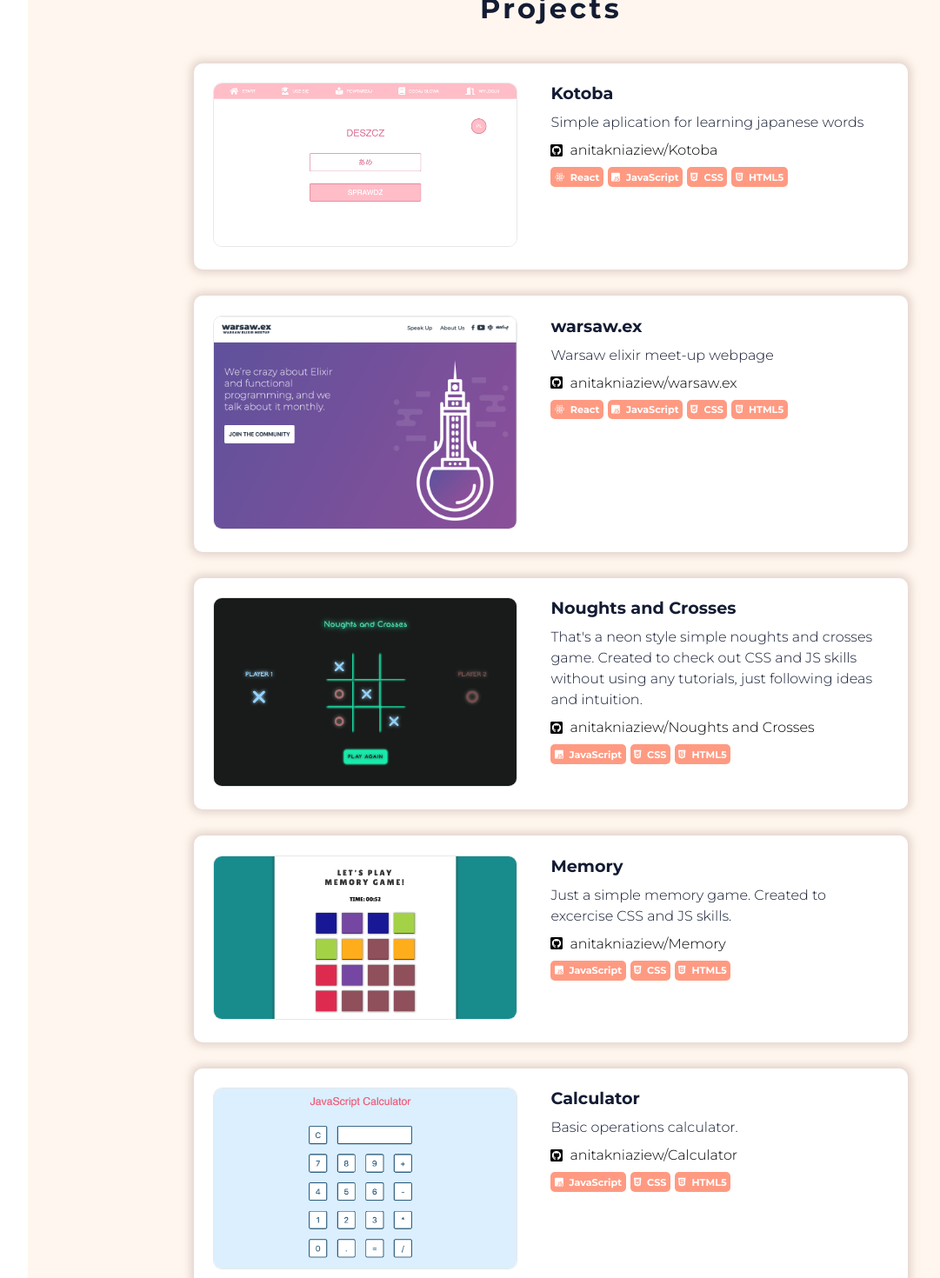
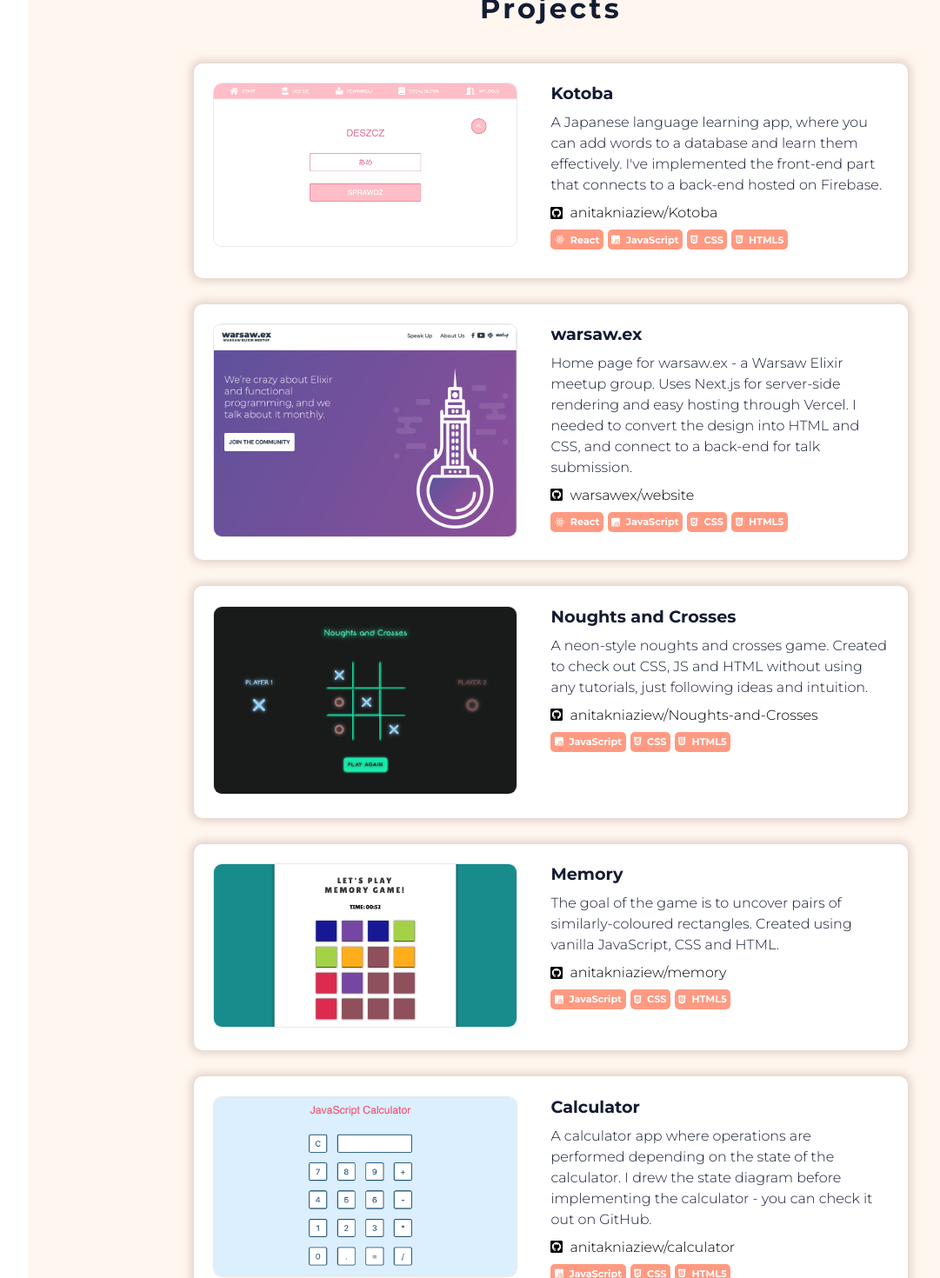
Before and after one commit to anitakniaziew/website, a Next.js app: page / in a window 1280 px wide. Shown: the part 880-2350 px from the top of the page at 87% size, without its empty margins (45-1126 px from the left). Built offline with nearby package versions, Linux system fonts and the light colour scheme.

Commit message:
Improve copywriting in Projects

```diff
--- a/components/Project.js
+++ b/components/Project.js
@@ -21,7 +21,7 @@ export default class Project extends React.Component {
               icon={faGithubSquare}
               className={styles.gitHubIcon}
             ></FontAwesomeIcon>
-            anitakniaziew/{this.props.name}
+            {this.props.git.replace("https://github.com/", "")}
           </a>
           <ul className={styles.techList}>
             {this.props.stacks.map((tech) => (
--- a/components/Projects.js
+++ b/components/Projects.js
@@ -7,40 +7,40 @@ export default function Projects(props) {
       <Project
         name="Kotoba"
         href="https://app.kotoba.dev"
-        img="./kotoba.png"
-        description="Simple aplication for learning japanese words"
+        img="/kotoba.png"
+        description="A Japanese language learning app, where you can add words to a database and learn them effectively. I've implemented the front-end part that connects to a back-end hosted on Firebase."
         git="https://github.com/anitakniaziew/Kotoba"
         stacks={["react", "js", "css", "html"]}
       ></Project>
       <Project
         name="warsaw.ex"
         href="https://www.warsawex.org/"
-        img="./warsaw-ex.png"
-        description="Warsaw elixir meet-up webpage"
-        git="https://github.com/anitakniaziew/Kotoba"
+        img="/warsaw-ex.png"
+        description="Home page for warsaw.ex - a Warsaw Elixir meetup group. Uses Next.js for server-side rendering and easy hosting through Vercel. I needed to convert the design into HTML and CSS, and connect to a back-end for talk submission."
+        git="https://github.com/warsawex/website"
         stacks={["react", "js", "css", "html"]}
       ></Project>
       <Project
         name="Noughts and Crosses"
         href="https://anitakniaziew.github.io/Noughts-and-Crosses/noughtsCrosses.html"
-        img="./ox.png"
-        description="That's a neon style simple noughts and crosses game. Created to check out CSS and JS skills without using any tutorials, just following ideas and intuition."
+        img="/ox.png"
+        description="A neon-style noughts and crosses game. Created to check out CSS, JS and HTML without using any tutorials, just following ideas and intuition."
         git="https://github.com/anitakniaziew/Noughts-and-Crosses"
         stacks={["js", "css", "html"]}
       ></Project>
       <Project
         name="Memory"
         href="https://anitakniaziew.github.io/memory/index.html"
-        img="./memory.png"
-        description="Just a simple memory game. Created to excercise CSS and JS skills."
+        img="/memory.png"
+        description="The goal of the game is to uncover pairs of similarly-coloured rectangles. Created using vanilla JavaScript, CSS and HTML."
         git="https://github.com/anitakniaziew/memory"
         stacks={["js", "css", "html"]}
       ></Project>
       <Project
         name="Calculator"
         href="https://anitakniaziew.github.io/calculator/calculator.html"
-        img="./calculator.png"
-        description="Basic operations calculator."
+        img="/calculator.png"
+        description="A calculator app where operations are performed depending on the state of the calculator. I drew the state diagram before implementing the calculator - you can check it out on GitHub."
         git="https://github.com/anitakniaziew/calculator"
         stacks={["js", "css", "html"]}
       ></Project>
```
